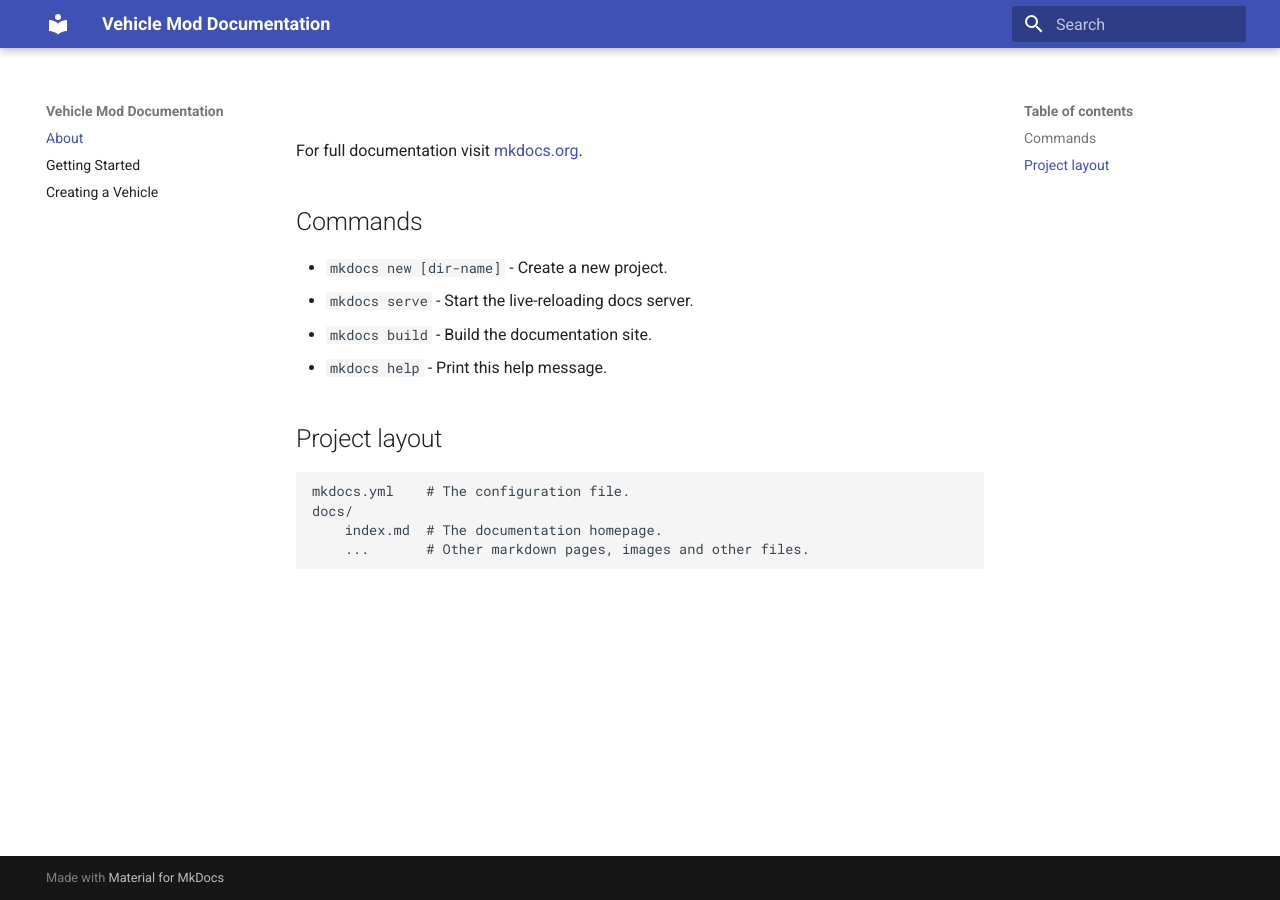
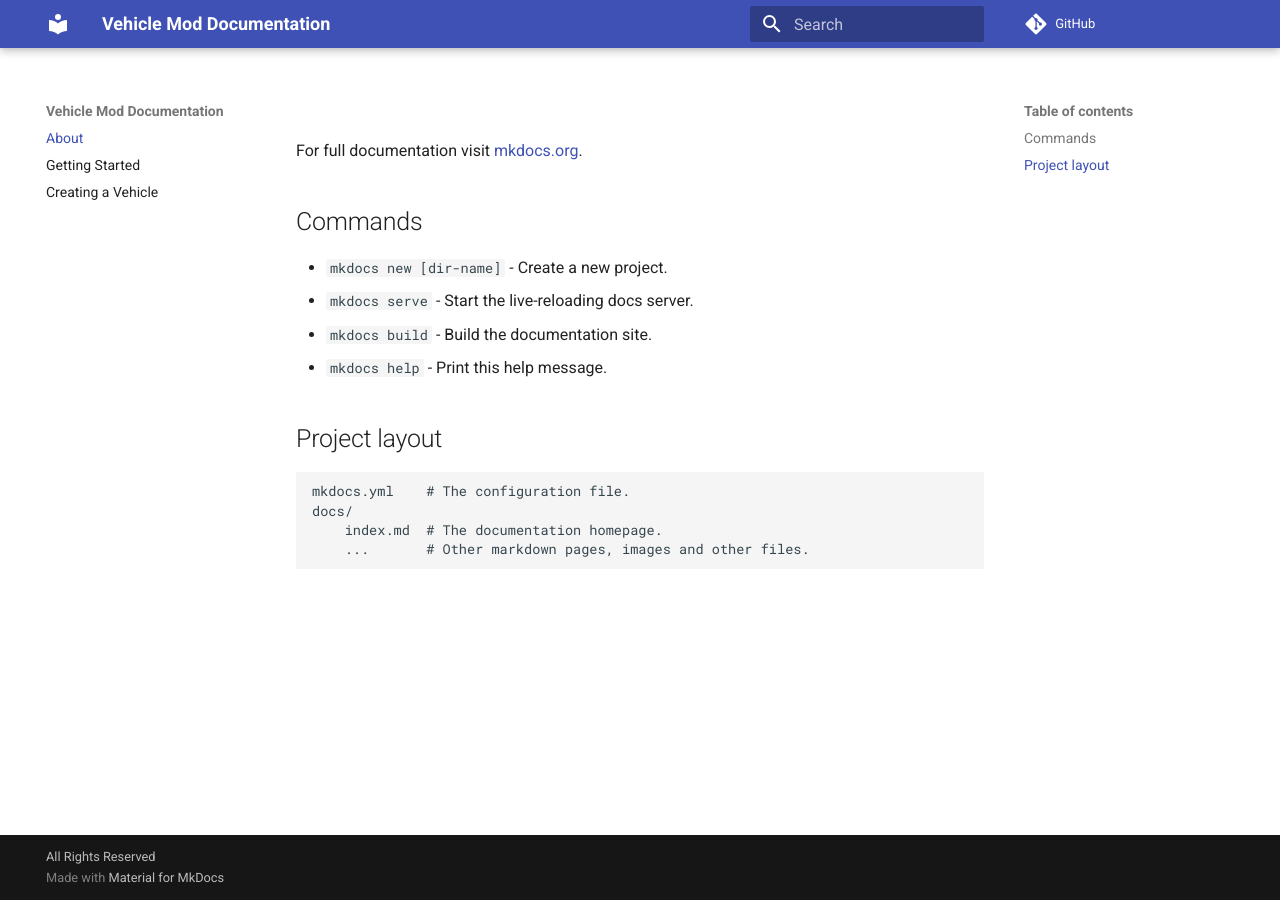
Before and after one commit to MrCrayfish/vehicle-mod-addons, an MkDocs documentation site: the page built from docs/index.md, in a window 1280 px wide. Built offline with MkDocs 1.6.1 and Material for MkDocs 9.7.7, drawn with Linux system fonts in a browser that asks for light colours; comment, search, counter and statistics services are not loaded.

Commit message:
Update mkdocs.yml

```diff
--- a/mkdocs.yml
+++ b/mkdocs.yml
@@ -1,4 +1,7 @@
 site_name: Vehicle Mod Documentation
+site_author: MrCrayfish/vehicle-mod-addons
+copyright: All Rights Reserved
+repo_url: https://github.com/MrCrayfish/vehicle-mod-addons
 theme:
     name: material
 nav:
```
